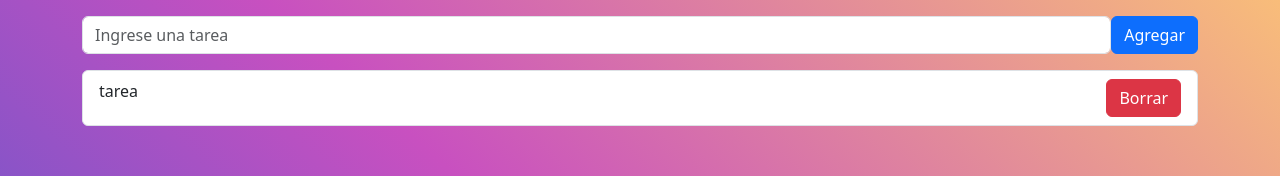
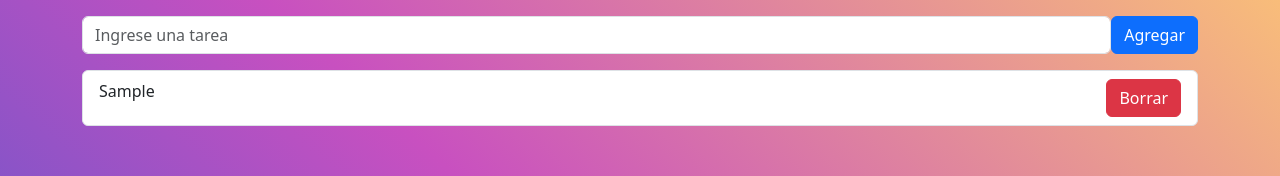
Before and after one commit to KameyhaFacundo/01, a React (Vite) app: page / in a window 1280 px wide. Both pictures are taken after typing "Sample" into the empty fields and a click on the button "Agregar". Shown: the part 132-308 px from the top of the page. Built offline with nearby package versions, Linux system fonts and the light colour scheme.

Commit message:
mostramos las tareas en la lista

```diff
--- a/src/components/ItemTarea.jsx
+++ b/src/components/ItemTarea.jsx
@@ -1,9 +1,9 @@
 import { ListGroup, Button } from "react-bootstrap";
 
-const ItemTarea = () => {
+const ItemTarea = ({ tarea }) => {
   return (
     <ListGroup.Item className="d-flex justify-content-between">
-      tarea
+      {tarea}
       <Button variant="danger"> Borrar</Button>
     </ListGroup.Item>
   );
--- a/src/components/ListaTareas.jsx
+++ b/src/components/ListaTareas.jsx
@@ -5,7 +5,7 @@ const ListaTareas = ({ tareas }) => {
   return (
     <ListGroup>
       {tareas.map((tarea, index) => (
-        <ItemTarea key={index}></ItemTarea>
+        <ItemTarea key={index} tarea={tarea}></ItemTarea>
       ))}
     </ListGroup>
   );
```
